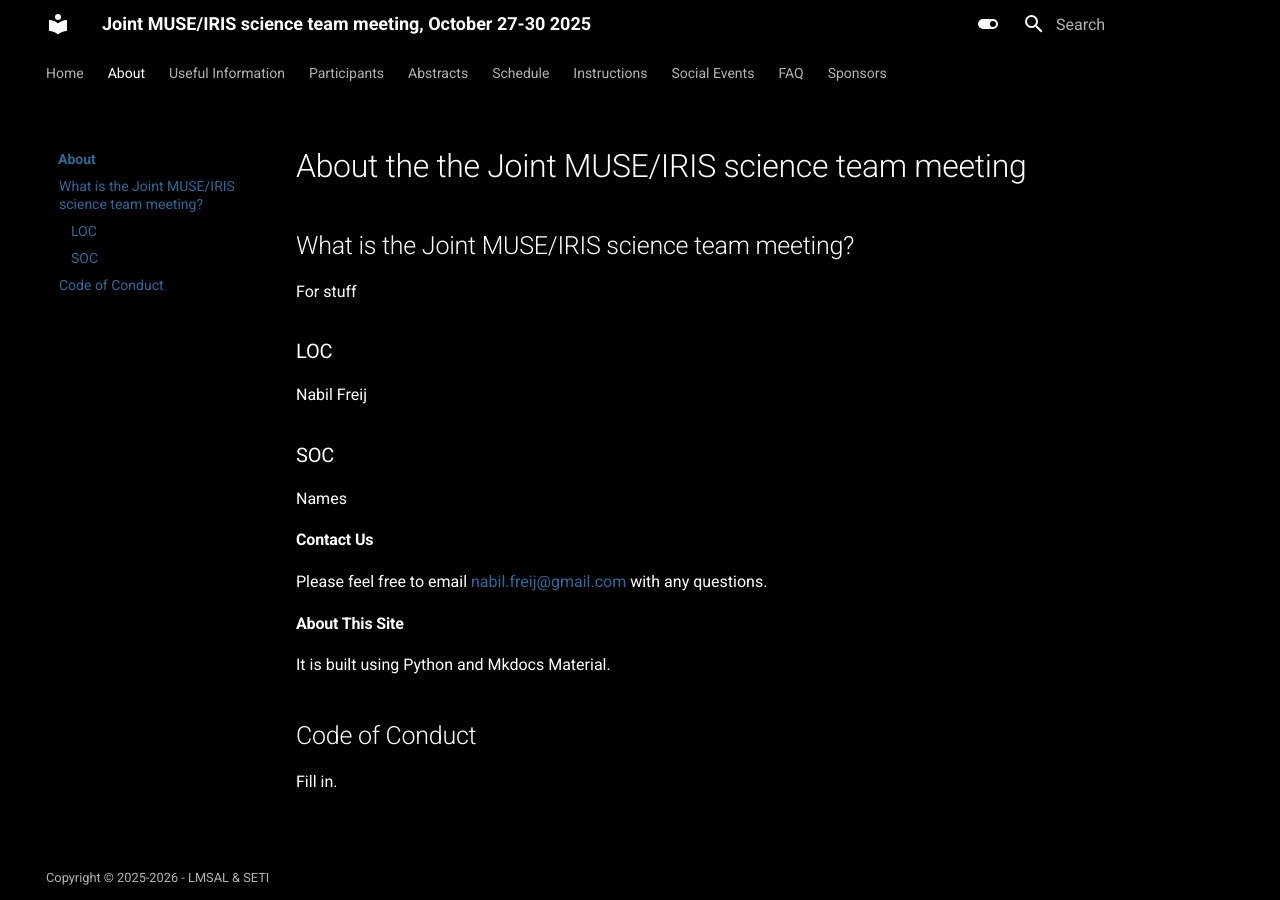
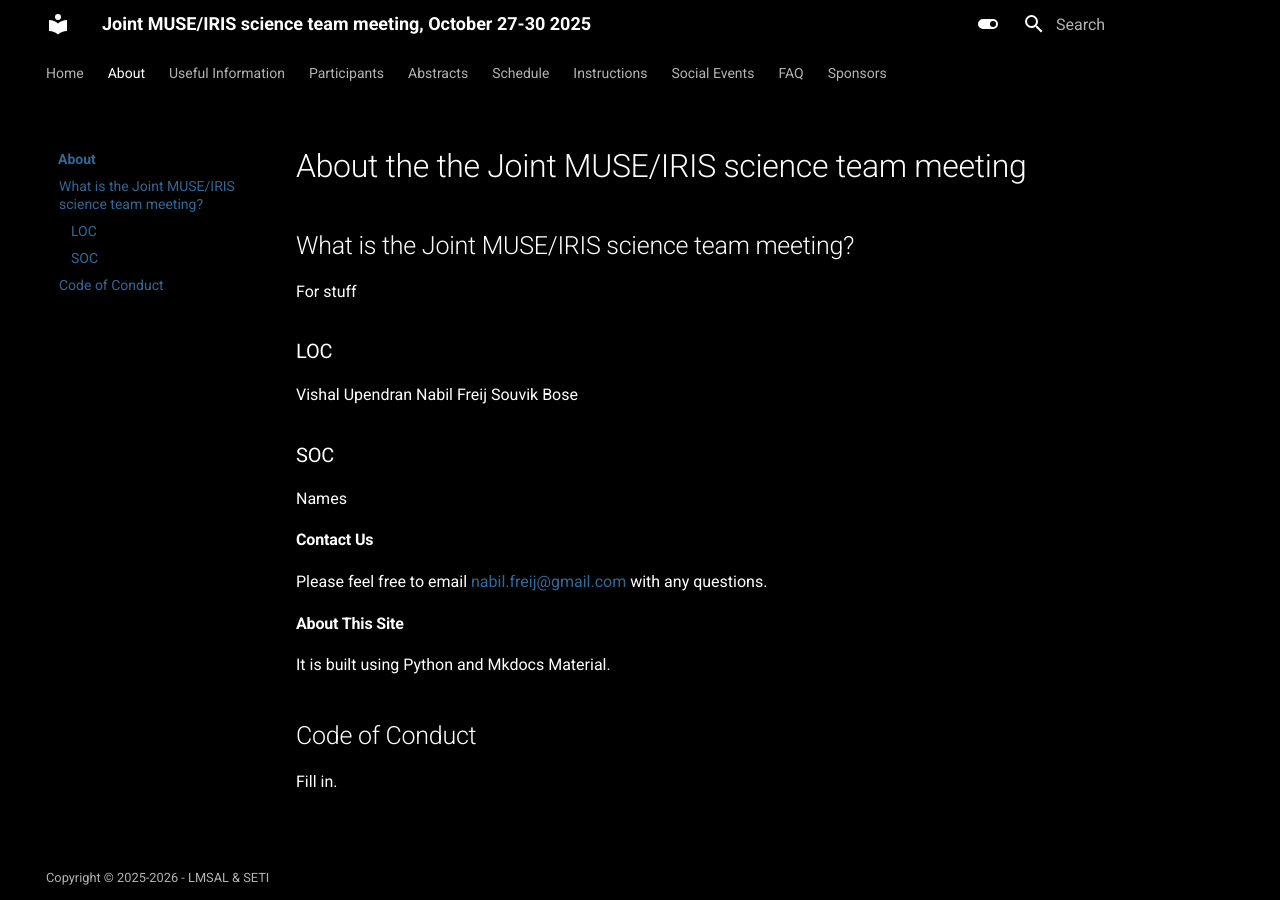
Before and after one commit to LM-SAL/iris_muse_team_meeting, an MkDocs documentation site: the page built from docs/about.md, in a window 1280 px wide. Built offline with MkDocs 1.6.1 and Material for MkDocs 9.7.7, drawn with Linux system fonts in a browser that asks for light colours.

Commit message:
Test edits from the CLI

```diff
--- a/docs/about.md
+++ b/docs/about.md
@@ -8,8 +8,9 @@ title: About the Joint MUSE/IRIS science team meeting
 For stuff
 
 ### LOC
-
+Vishal Upendran
 Nabil Freij
+Souvik Bose
 
 ### SOC
 
```
